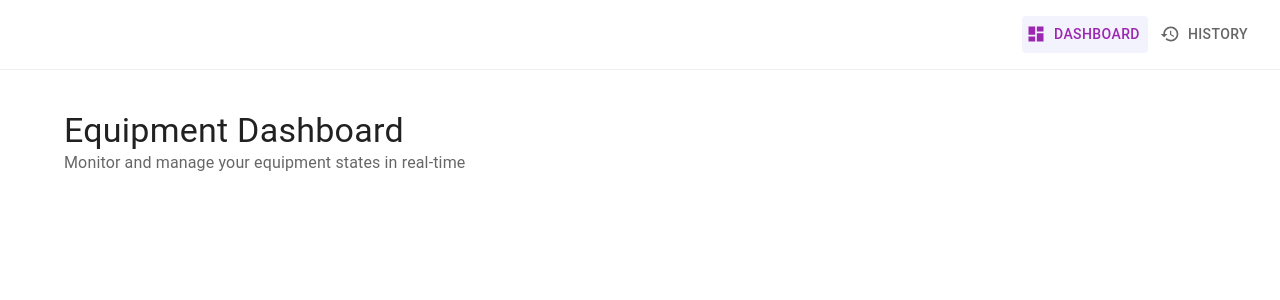
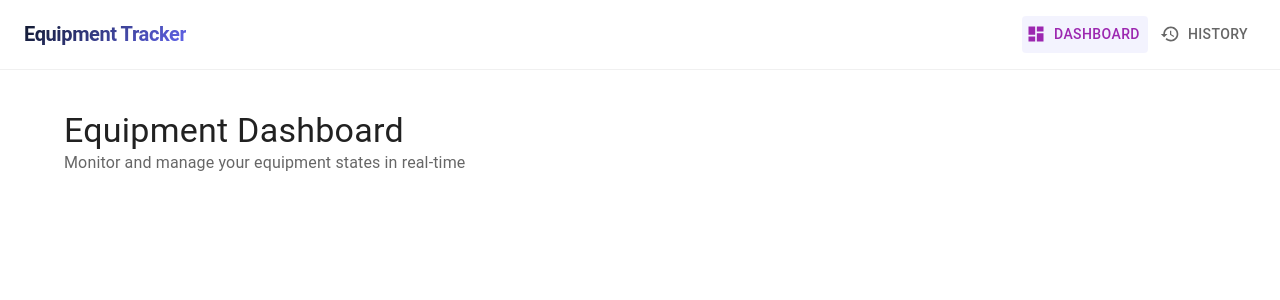
Before and after one commit to frederico-alves/EquipmentTracker, a React app in the folder frontend/: page / in a window 1280 px wide. Shown: the top 300 px of the page. Built offline with nearby package versions, Linux system fonts and the light colour scheme; the HTML template or start-up script is replaced by a standard one.

Commit message:
feat: Equipment Tracker logo added

```diff
--- a/frontend/src/App.tsx
+++ b/frontend/src/App.tsx
@@ -1,5 +1,5 @@
 import { Routes, Route, useLocation } from "react-router-dom";
-import { Button, Container, Box, Stack } from "@mui/material";
+import { Typography, Button, Container, Box, Stack } from "@mui/material";
 import { Link as RouterLink } from "react-router-dom";
 import {
   Dashboard as DashboardIcon,
@@ -21,7 +21,7 @@ function App() {
           px: 3,
           display: "flex",
           alignItems: "center",
-          justifyContent: "right",
+          justifyContent: "space-between",
           backdropFilter: "blur(20px)",
           backgroundColor: "rgba(255, 255, 255, 0.7)",
           borderBottom: "1px solid rgba(0, 0, 0, 0.06)",
@@ -30,6 +30,20 @@ function App() {
           zIndex: 1100,
         }}
       >
+        {/* Logo */}
+        <Typography
+          variant="h6"
+          sx={{
+            fontWeight: 700,
+            background: "linear-gradient(135deg, #0f172a 0%, #6366f1 100%)",
+            WebkitBackgroundClip: "text",
+            WebkitTextFillColor: "transparent",
+            letterSpacing: "-0.02em",
+          }}
+        >
+          Equipment Tracker
+        </Typography>
+
         {/* Navigation Links */}
         <Stack direction="row" spacing={1}>
           <Button
```
